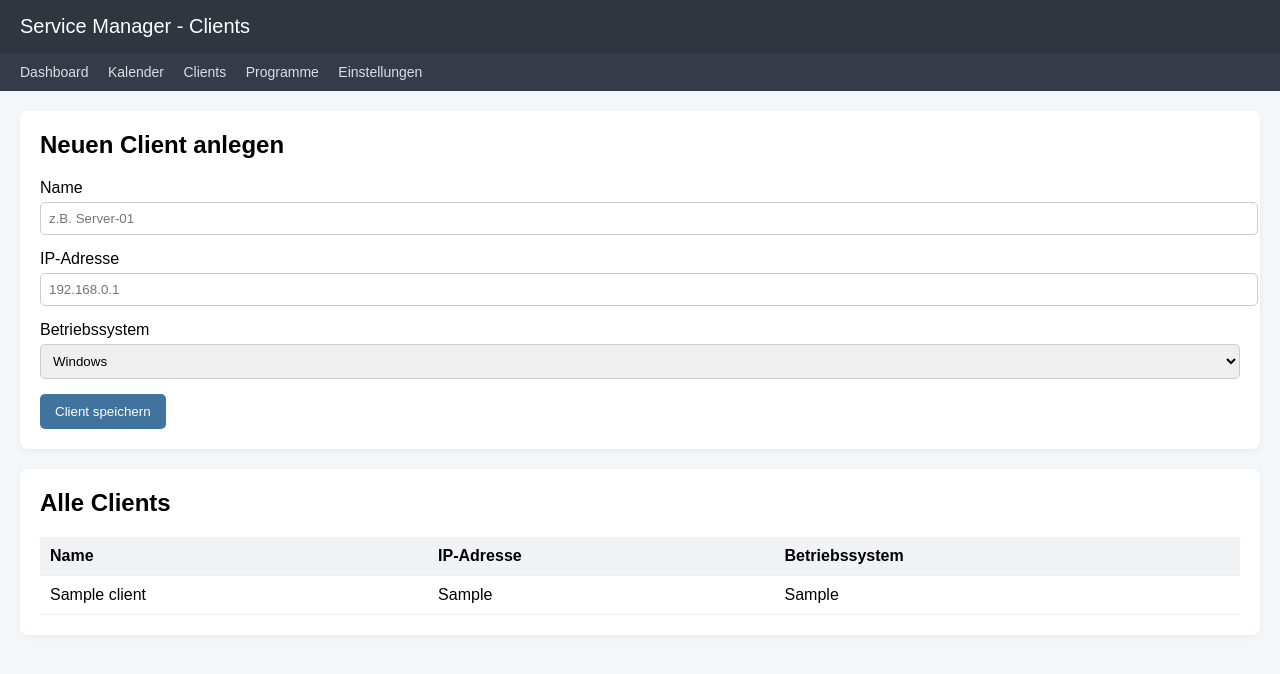
After one commit to Cron-Routine-Orchestrator-Webapp/CROW-Server, a Django app: page /clients/ in a window 1280 px wide. The commit adds this page. Shown: the top 674 px of the page. Run offline with Django 5.2, Linux system fonts and the light colour scheme; tables that the repository leaves empty hold one stand-in row (values such as "Sample post").

Commit message:
Add client management functionality; create client view and template, update URLs

```diff
--- /dev/null
+++ b/src/server/webapp/frontend/ui/templates/clients.html
@@ -0,0 +1,84 @@
+<!DOCTYPE html>
+<html lang="de">
+<head>
+    <meta charset="UTF-8">
+    <title>Clients - Service Manager</title>
+    <meta name="viewport" content="width=device-width, initial-scale=1.0">
+
+    {% load static %}
+    <link rel="stylesheet" href="{% static 'style.css' %}">
+</head>
+
+<body>
+
+<header>
+    Service Manager - Clients
+</header>
+
+<nav>
+    <a href="/">Dashboard</a>
+    <a href="/calendar">Kalender</a>
+    <a href="/clients">Clients</a>
+    <a href="#">Programme</a>
+    <a href="#">Einstellungen</a>
+</nav>
+
+<div class="container">
+
+    <!-- ➕ Client erstellen -->
+    <div class="card">
+        <h2>Neuen Client anlegen</h2>
+
+        <form method="post">
+            {% csrf_token %}
+
+            <label>Name</label>
+            <input type="text" name="name" placeholder="z.B. Server-01" required>
+
+            <label>IP-Adresse</label>
+            <input type="text" name="ip" placeholder="192.168.0.1" required>
+
+            <label>Betriebssystem</label>
+            <select name="os" required>
+                <option value="Windows">Windows</option>
+                <option value="Linux">Linux</option>
+                <option value="macOS">macOS</option>
+            </select>
+
+            <button type="submit">Client speichern</button>
+        </form>
+    </div>
+
+    <!-- 📋 Client Liste -->
+    <div class="card">
+        <h2>Alle Clients</h2>
+
+        <table>
+            <thead>
+                <tr>
+                    <th>Name</th>
+                    <th>IP-Adresse</th>
+                    <th>Betriebssystem</th>
+                </tr>
+            </thead>
+
+            <tbody>
+                {% for client in clients %}
+                <tr>
+                    <td>{{ client.name }}</td>
+                    <td>{{ client.ip }}</td>
+                    <td>{{ client.os }}</td>
+                </tr>
+                {% empty %}
+                <tr>
+                    <td colspan="3">Keine Clients vorhanden</td>
+                </tr>
+                {% endfor %}
+            </tbody>
+        </table>
+    </div>
+
+</div>
+
+</body>
+</html>
--- a/src/server/webapp/frontend/ui/templates/dashboard.html
+++ b/src/server/webapp/frontend/ui/templates/dashboard.html
@@ -21,6 +21,7 @@
     <a href="calendar">Kalender</a>
     <a href="#">Programme</a>
     <a href="#">Einstellungen</a>
+    <a href="/clients">Clients</a>
 </nav>
 <style>
             body{
--- a/src/server/webapp/frontend/ui/urls.py
+++ b/src/server/webapp/frontend/ui/urls.py
@@ -5,5 +5,6 @@ from . import views
 urlpatterns=[
 
     path("",views.home,name="home"),
-    path("calendar/",views.calendar_view,name="calendar")
+    path("calendar/",views.calendar_view,name="calendar"),
+    path("clients/",views.client_view,name="clients")
 ]
--- a/src/server/webapp/frontend/ui/views.py
+++ b/src/server/webapp/frontend/ui/views.py
@@ -1,37 +1,12 @@
 from django.shortcuts import render,redirect
-
+from django.db import transaction
 import calendar
 from datetime import datetime,date
 from .models import Job,Client
 # Create your views here.
 
-def dashboard(request):
-    print("POST angekommen")
-    if request.method == "POST":
-        print("If abfrage bestanden")
-        title = request.POST.get("title")
-        description = request.POST.get("description")
-        date = request.POST.get("date")
-        time = request.POST.get("time")
-        status = request.POST.get("status")
 
-        # 👉 in DB speichern
-        Job.objects.create(
-            title=title,
-            description=description,
-            date=date,
-            time=time,
-            status=status,
-        )
 
-        return redirect("dashboard")  # verhindert doppelte submits
-
-    programs = Job.objects.all()
-
-    return render(request, "dashboard.html", {
-        "programs": programs,
-        "calendar_days": []  # erstmal leer
-    })
 
 def home(request):
     selected_date = request.GET.get("date")
@@ -78,3 +53,39 @@ def calendar_view(request):
     }
 
     return render(request, "calendar.html", context)
+
+
+def get_next_client_id():
+    existing_ids = list(Client.objects.values_list("id", flat=True).order_by("id"))
+
+    expected = 1
+    for cid in existing_ids:
+        if cid != expected:
+            return expected
+        expected += 1
+
+    return expected
+
+
+def client_view(request):
+    if request.method == "POST":
+
+        with transaction.atomic():  # 👈 WICHTIG
+            next_id = get_next_client_id()
+
+            # doppelte Sicherheit
+            while Client.objects.filter(id=next_id).exists():
+                next_id += 1
+
+            Client.objects.create(
+                id=next_id,
+                name=request.POST.get("name"),
+                ip=request.POST.get("ip"),
+                os=request.POST.get("os")
+            )
+
+        return redirect("/clients")
+
+    return render(request, "clients.html", {
+        "clients": Client.objects.all()
+    })
```
